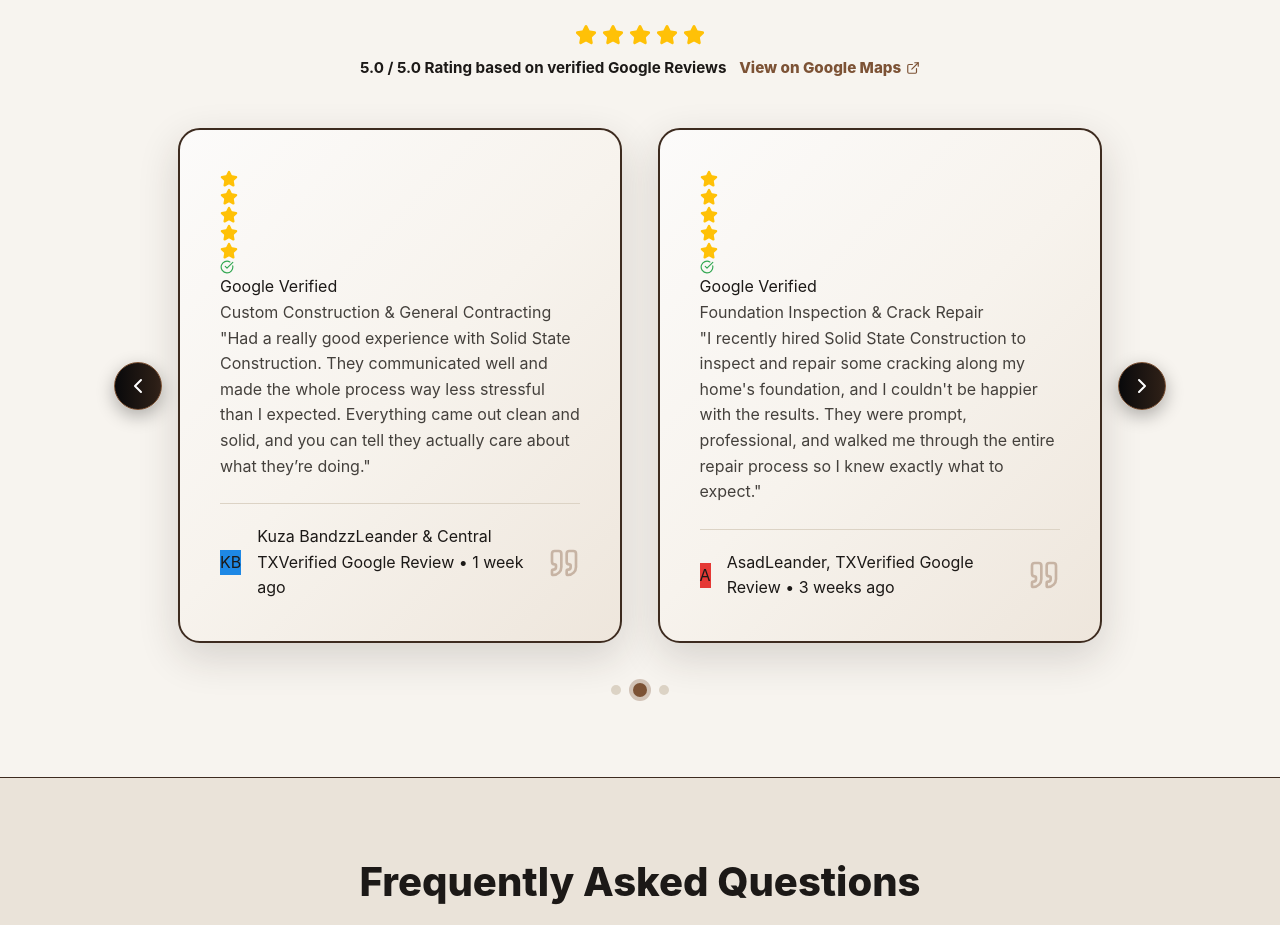
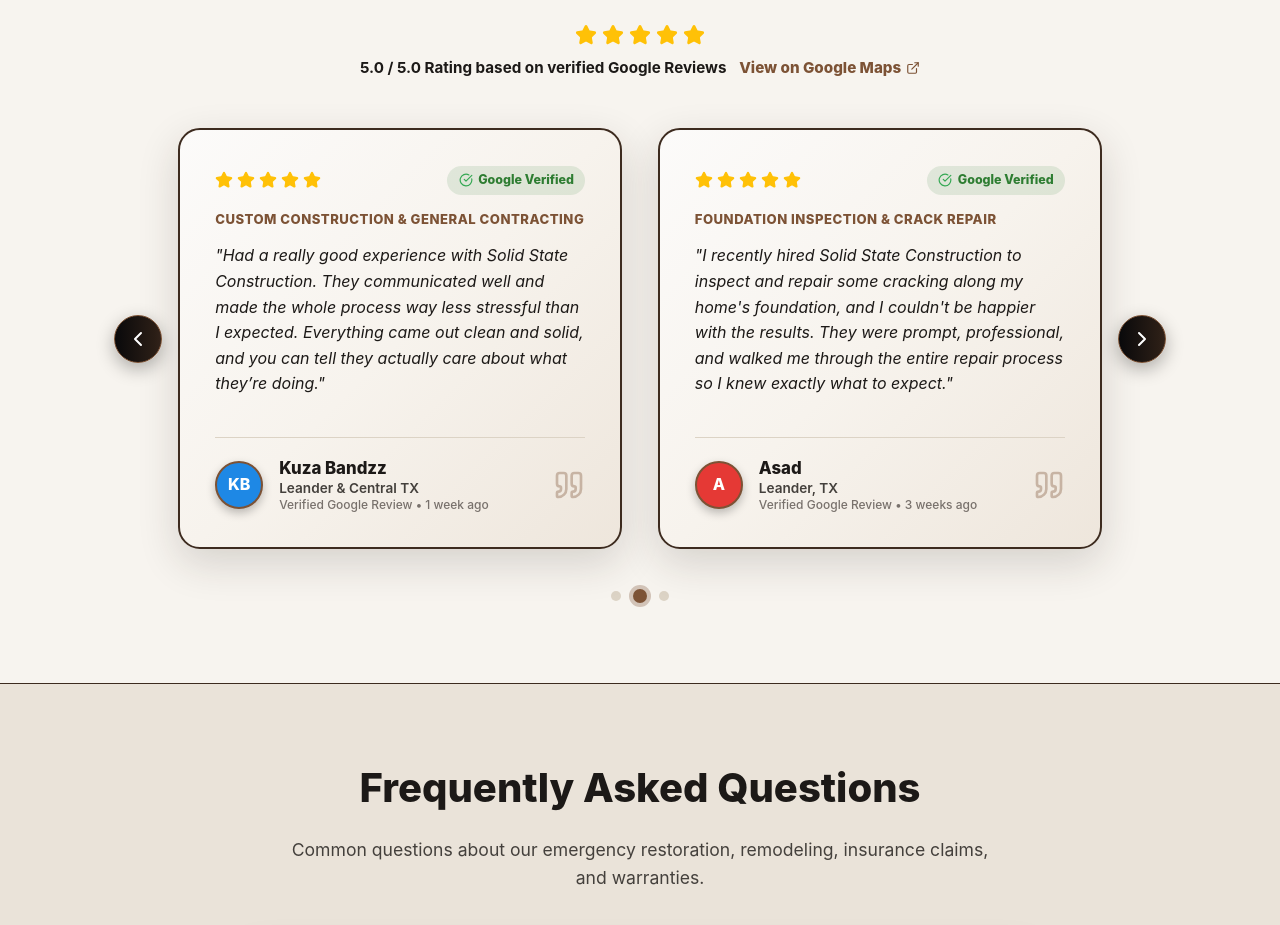
Before and after one commit to asadrzvi/SolidStateConstruction, a React (Vite) app: page / in a window 1280 px wide. Shown: the part 7140-8065 px from the top of the page. Built offline with nearby package versions, Linux system fonts and the light colour scheme.

Commit message:
Fix Testimonials layout bugs: restore horizontal star rating row, author flex column, and proper text spacing

```diff
--- a/src/components/Testimonials.css
+++ b/src/components/Testimonials.css
@@ -129,7 +129,7 @@
 .testimonial-card.caremed-style-card {
   background: linear-gradient(135deg, #fcfbfa 0%, #f7f3ed 50%, #eee6dc 100%) !important;
   border: 2px solid #3d2b1f !important;
-  padding: 2.5rem;
+  padding: 2.2rem;
   border-radius: 22px !important;
   text-align: left;
   display: flex;
@@ -148,19 +148,109 @@
   box-shadow: 0 22px 55px rgba(43, 30, 22, 0.3) !important;
 }
 
+/* Card Top Row & Horizontal Star Rating */
+.card-top-row {
+  display: flex;
+  align-items: center;
+  justify-content: space-between;
+  width: 100%;
+  margin-bottom: 0.85rem;
+}
+
+.card-stars {
+  display: flex;
+  flex-direction: row;
+  align-items: center;
+  gap: 0.25rem;
+}
+
+.verified-badge {
+  display: inline-flex;
+  align-items: center;
+  gap: 0.35rem;
+  font-size: 0.78rem;
+  font-weight: 800;
+  color: #2e7d32;
+  background: rgba(46, 125, 50, 0.12);
+  padding: 0.3rem 0.7rem;
+  border-radius: 20px;
+}
+
+.service-tag-label {
+  font-size: 0.82rem;
+  font-weight: 800;
+  color: #7c5235;
+  text-transform: uppercase;
+  letter-spacing: 0.5px;
+  margin-bottom: 0.85rem;
+}
+
+.testimonial-text {
+  font-style: italic;
+  font-size: 1rem;
+  line-height: 1.6;
+  color: var(--text-dark);
+  margin-bottom: 1.25rem;
+}
+
+/* Author Details & Initials Avatar */
 .testimonial-author-wrapper {
   display: flex;
   align-items: center;
   justify-content: space-between;
   border-top: 1.5px solid #dcd3c5;
   padding-top: 1.25rem;
-  margin-top: 1.5rem;
+  margin-top: 1.25rem;
 }
 
 .author-left {
   display: flex;
   align-items: center;
   gap: 1rem;
+}
+
+.testimonial-avatar-circle {
+  width: 48px;
+  height: 48px;
+  border-radius: 50%;
+  display: flex;
+  align-items: center;
+  justify-content: center;
+  color: #ffffff;
+  font-weight: 800;
+  font-size: 1rem;
+  border: 2px solid #7c5235;
+  box-shadow: 0 4px 10px rgba(0, 0, 0, 0.25);
+  flex-shrink: 0;
+}
+
+.testimonial-author {
+  display: flex;
+  flex-direction: column;
+  align-items: flex-start;
+  text-align: left;
+  gap: 0.1rem;
+}
+
+.author-name {
+  font-weight: 800;
+  font-size: 1.05rem;
+  color: var(--text-dark);
+  line-height: 1.2;
+}
+
+.author-location {
+  font-size: 0.85rem;
+  font-weight: 600;
+  color: var(--text-light);
+  line-height: 1.2;
+}
+
+.review-date {
+  font-size: 0.75rem;
+  font-weight: 500;
+  color: #78716c;
+  line-height: 1.2;
 }
 
 /* CareMedBill Decorative Green/Amber Double Quote Icon */
```
